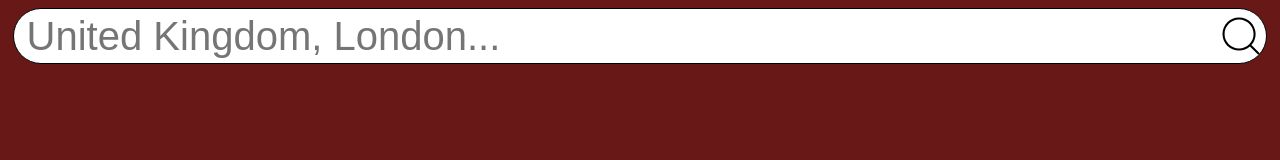
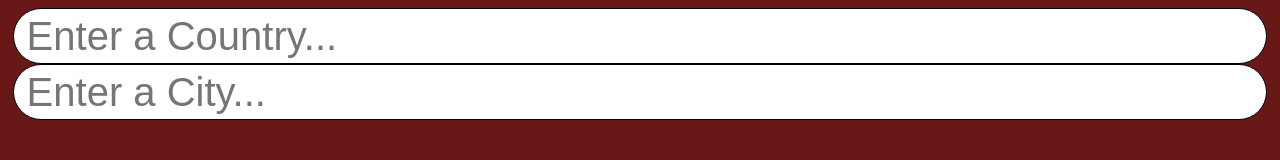
Before and after one commit to shayshahal/weatherApp, a website built with webpack: page src/DOM/index.html in a window 1280 px wide. Built offline with nearby package versions, Linux system fonts and the light colour scheme.

Commit message:
added another form for city search

```diff
--- a/src/DOM/index.html
+++ b/src/DOM/index.html
@@ -6,15 +6,23 @@
     </head>
     <body>
         <div id="container">
-            <form autocomplete="off">
-                <div id="search-container">
-                    <input type="search" placeholder="United Kingdom, London... ">
-                    <div id="suggest"></div>
+            <form id="form1" autocomplete="off">
+                <div class="search-container">
+                    <input id="country" type="search" placeholder="Enter a Country..." required>
+                    <div class="suggest"></div>
                 </div>
-                <button id="submit"></button>
+                <button type="button" class="submit"></button>
+            </form>
+            <form id="form2" autocomplete="off">
+                <div class="search-container">
+                    <input id="city" type="search" placeholder="Enter a City..." required>
+                    <div class="suggest"></div>
+                </div>
+                <button type="button" class="submit"></button>
             </form>
             <div id="content">
-
+                <span id="weather"></span>
+                <img>
             </div>
         </div>
     </body>
```
